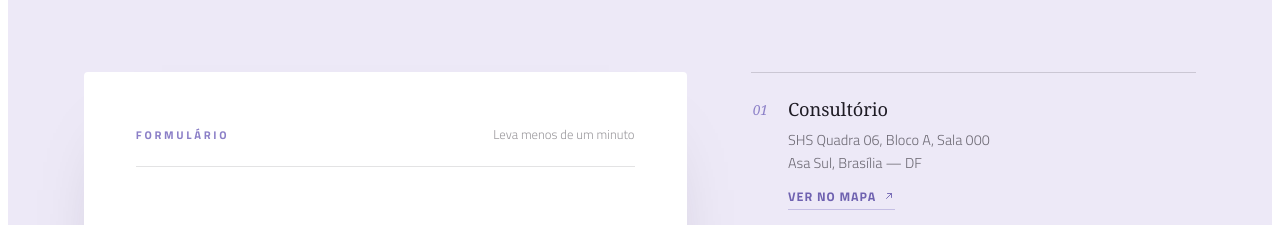
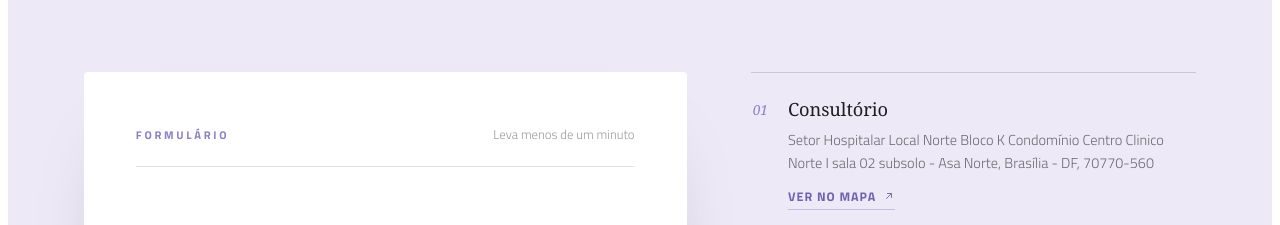
Before and after one commit to Kauasx09-Henrique/Web-mais-uma-semente, a React (Vite) app: page / in a window 1280 px wide. Shown: the part 4820-5045 px from the top of the page. Built offline with nearby package versions, Linux system fonts and the light colour scheme; a web font is replaced by a local one.

Commit message:
new endereço

```diff
--- a/src/pages/Contact.tsx
+++ b/src/pages/Contact.tsx
@@ -7,8 +7,8 @@ const contactInfo = [
     {
         num: '01',
         title: 'Consultório',
-        lines: ['SHS Quadra 06, Bloco A, Sala 000', 'Asa Sul, Brasília — DF'],
-        action: { label: 'Ver no mapa', href: 'https://maps.google.com/?q=Asa+Sul+Brasilia+DF' }
+        lines: ['Setor Hospitalar Local Norte Bloco K Condomínio Centro Clinico Norte I sala 02 subsolo - Asa Norte, Brasília - DF, 70770-560'],
+        action: { label: 'Ver no mapa', href: 'https://maps.app.goo.gl/GQMyvfko5YohrtRY6' }
     },
     {
         num: '02',
```
